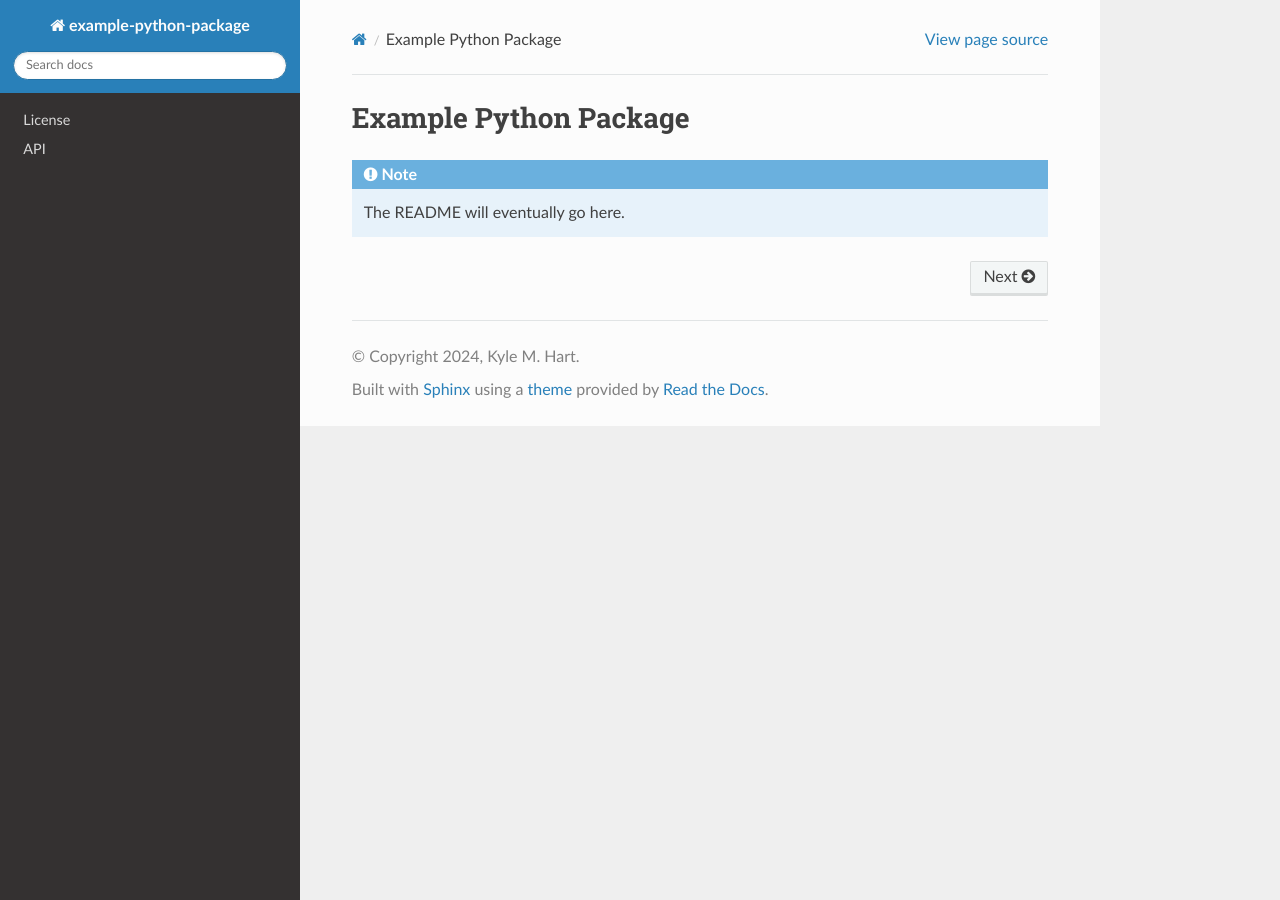
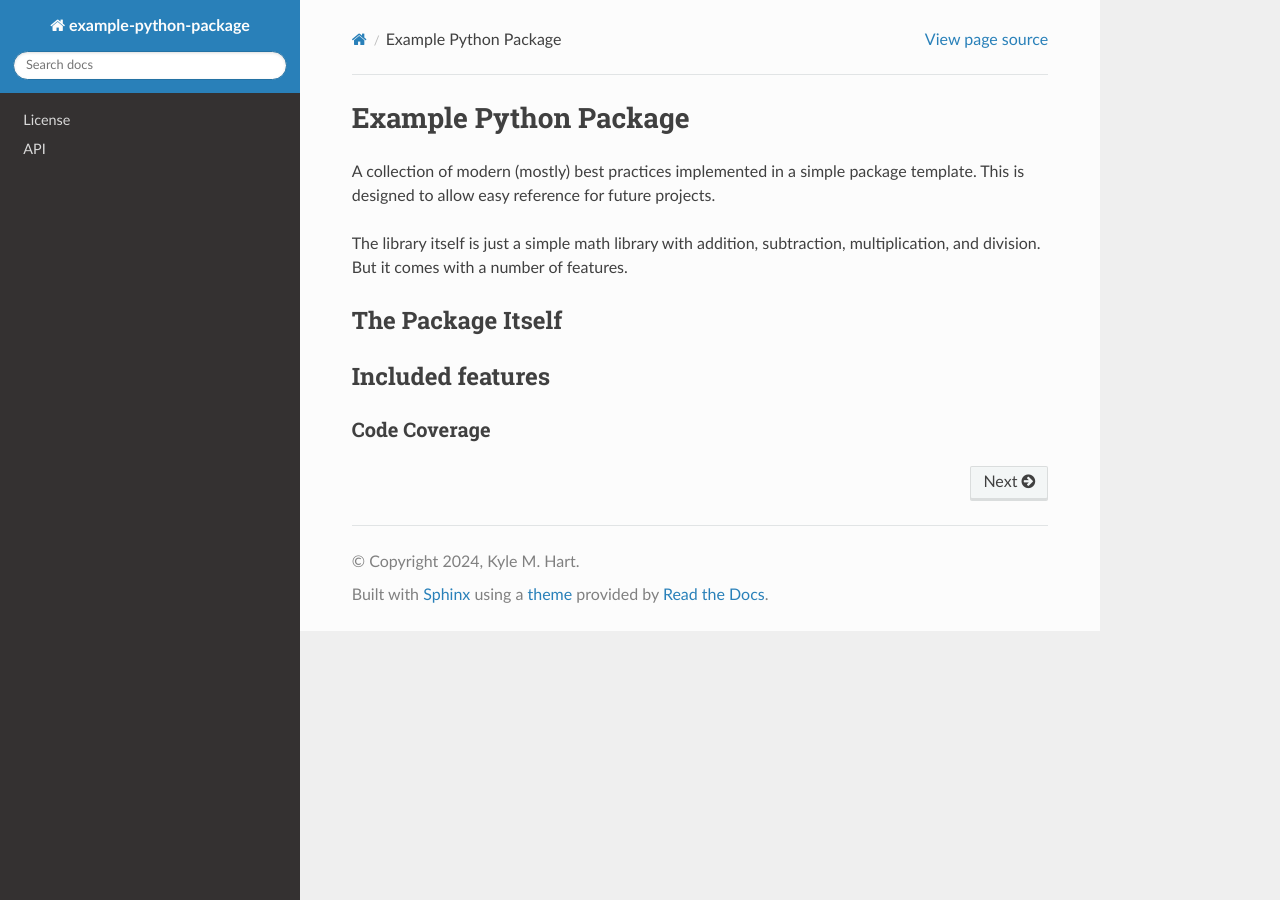
Before and after one commit to kylerobots/example-python-package, a Sphinx documentation site: the page built from docs/source/index.rst, in a window 1280 px wide. Built offline with Sphinx 7.4.7 and the Read the Docs theme 2.0.0, drawn with Linux system fonts in a browser that asks for light colours.

Commit message:
docs: start README.rst

```diff
--- /dev/null
+++ b/README.rst
@@ -0,0 +1,20 @@
+Example Python Package
+======================
+
+A collection of modern (mostly) best practices implemented in a simple package template. This is designed to allow easy
+reference for future projects.
+
+The library itself is just a simple math library with addition, subtraction, multiplication, and division. But it comes
+with a number of features.
+
+.. toctree::
+    :numbered:
+
+The Package Itself
+------------------
+
+Included features
+-----------------
+
+Code Coverage
+^^^^^^^^^^^^^
--- a/docs/source/index.rst
+++ b/docs/source/index.rst
@@ -1,12 +1,7 @@
-Example Python Package
-======================
+.. include:: ../../README.rst
 
 .. toctree::
    :hidden:
 
    license
    api/modules
-
-.. note::
-
-   The README will eventually go here.
--- a/pyproject.toml
+++ b/pyproject.toml
@@ -32,6 +32,11 @@
 [tool.poetry.group.doc.dependencies]
   sphinx           = "^7.3.7"
   sphinx-rtd-theme = "^2.0.0"
+
+
+[tool.poetry.group.docs.dependencies]
+esbonio = "^0.16.4"
+rstcheck = "^6.2.1"
 
 [tool.poetry.scripts]
   example-python-package = "example_python_package.example:main"
```
Also changed, not shown: old.md (renamed from README.md), 1 other file.
